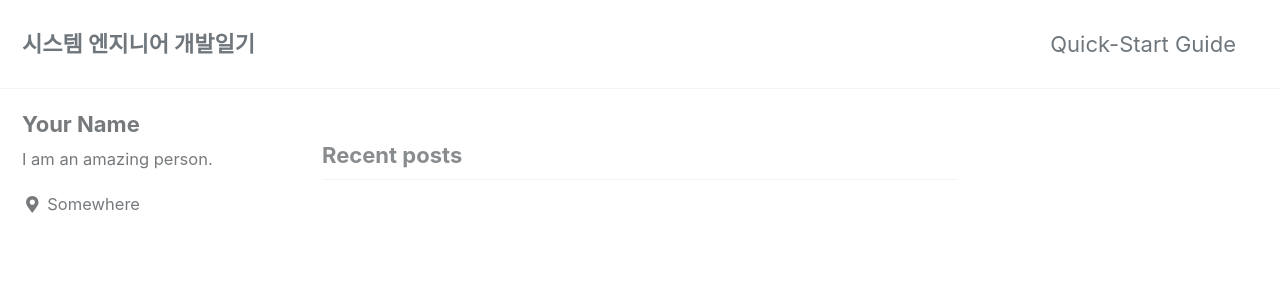
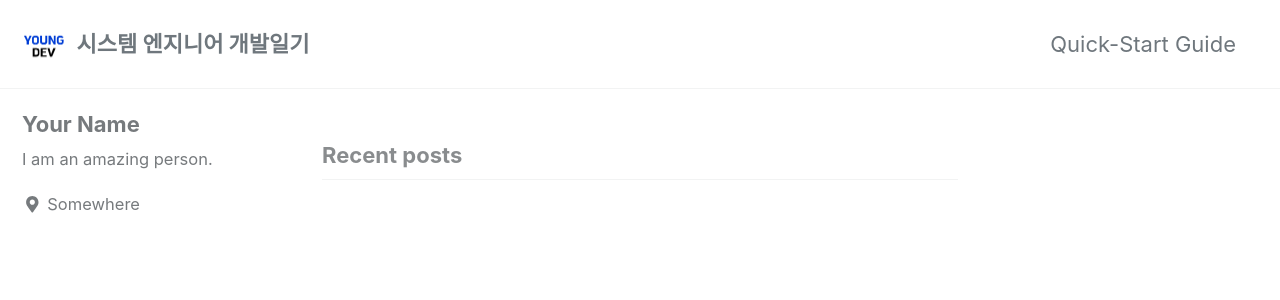
Before and after one commit to youngfromseoul/youngfromseoul.github.io2, a Jekyll site: the page built from index.html, in a window 1280 px wide and 900 px high. Shown: the top 300 px of the window. Built offline with Jekyll 4.4.1, drawn with Linux system fonts in a browser that asks for light colours; cached includes are drawn as plain includes; nearby versions of some CDN libraries; the list of posts is cut into pages by our own code.

Commit message:
Update _config.yml

```diff
--- a/_config.yml
+++ b/_config.yml
@@ -10,9 +10,9 @@ name                     : "youngfromseoul"
 description              : "3년차 시스템 엔지니어에서 개발자로 가는 일기장."
 url                      : "https://young-dev.com"
 baseurl                  : ""
-repository               : "youngfromseoul/youngfromseoul.github.io"
+repository               : #"youngfromseoul/youngfromseoul.github.io"
 teaser                   : # path of fallback teaser image, e.g. "/assets/images/500x300.png"
-logo                     : # path of logo image to display in the masthead, e.g. "/assets/images/88x88.png"
+logo                     : "/assets/images/main.png"
 masthead_title           : # overrides the website title displayed in the masthead, use " " for no title
 # breadcrumbs            : false # true, false (default)
 words_per_minute         : 200
```
